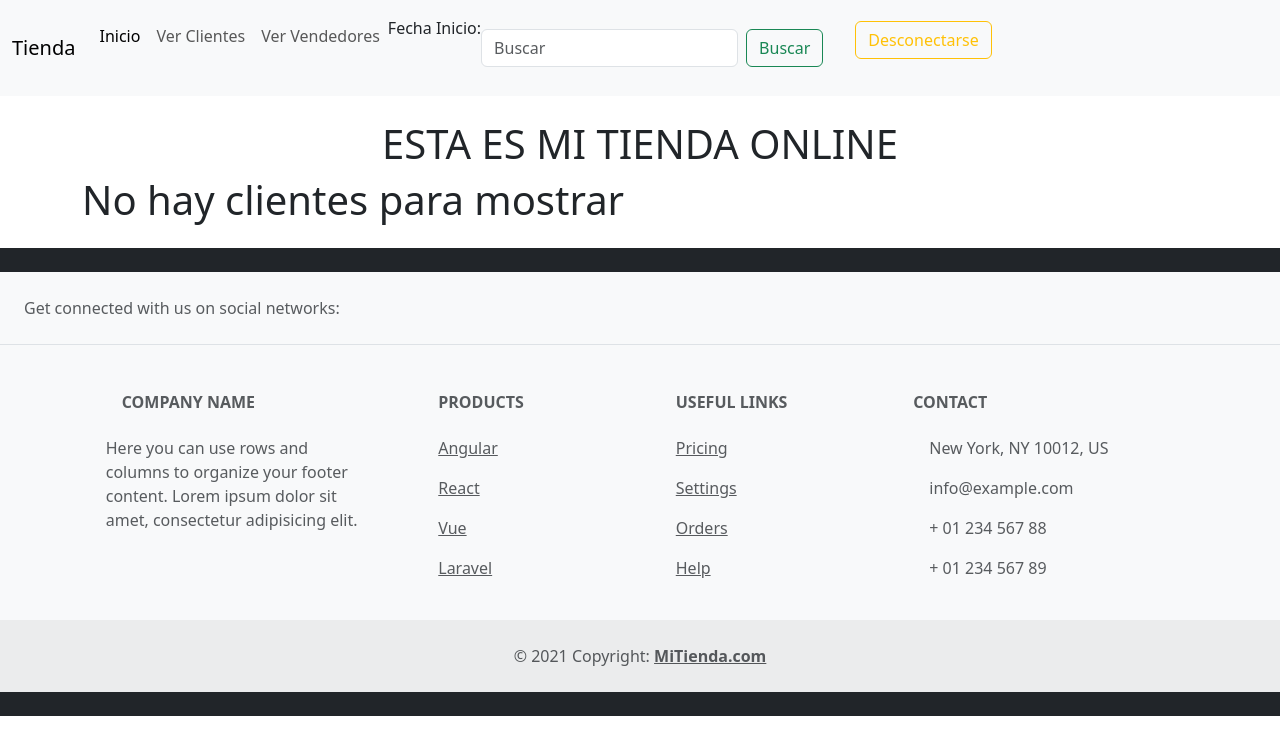
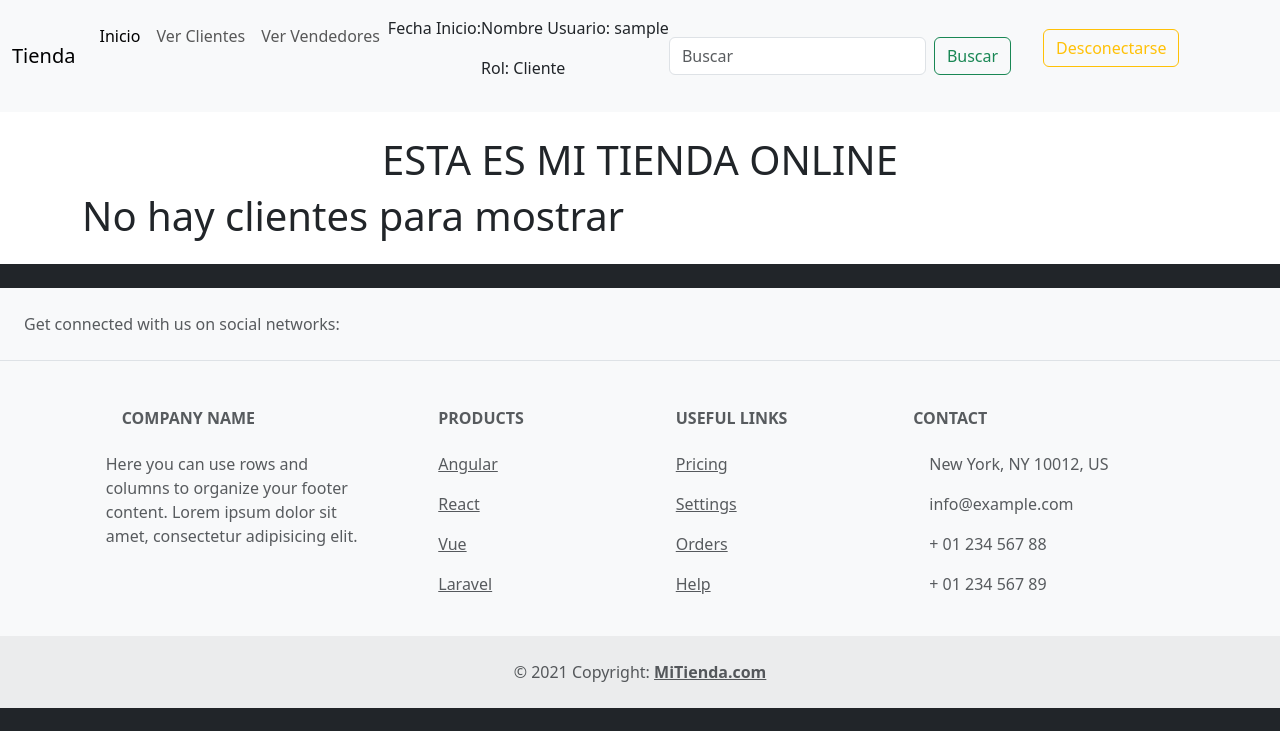
Before and after one commit to OscarDiazRomero31/ProyectoDjango, a Django app: page /clientes/ in a window 1280 px wide. Shown: the top 731 px of the page. Run offline with Django 5.2, Linux system fonts and the light colour scheme; the visitor is signed in with stand-in values (Sample User, id 1); data that the repository does not hold is empty; some libraries are stand-ins or nearby versions.

Commit message:
Controlada las sesiones, hecho el login y creado el modelo Producto de Fruteria

```diff
--- a/tienda/mysite/settings.py
+++ b/tienda/mysite/settings.py
@@ -131,6 +131,6 @@ INTERNAL_IPS = ["127.0.0.1"]
 
 AUTH_USER_MODEL = 'tienda.Usuario'
 
-LOGIN_REDIRECT_URL = 'index'
+LOGIN_REDIRECT_URL = 'inicio'
 
-LOGOUT_REDIRECT_URL = 'index'
+LOGOUT_REDIRECT_URL = 'inicio'
--- a/tienda/mysite/urls.py
+++ b/tienda/mysite/urls.py
@@ -20,5 +20,6 @@ from django.urls import path, include
 urlpatterns = [
     path('admin/', admin.site.urls),
     path("__debug__/", include("debug_toolbar.urls")),
+    path('accounts/', include('django.contrib.auth.urls')),
     path('', include('tienda.urls')),
 ]
--- a/tienda/tienda/models.py
+++ b/tienda/tienda/models.py
@@ -29,3 +29,8 @@ class Vendedor (models.Model):
 
     def __str__(self):
         return self.usuario.username
+
+class Producto (models.Model):
+    nombre = models.CharField(max_length=100)
+    precio = models.FloatField(default=0)
+    tipoFruta = models.CharField(max_length=100)
--- a/tienda/tienda/templates/estructura/menu.html
+++ b/tienda/tienda/templates/estructura/menu.html
@@ -10,15 +10,35 @@
           <a class="nav-link active" aria-current="page" href="{% url 'inicio' %}">Inicio</a>
         </li>
         <li class="nav-item">
+          {% if perms.tienda.view_cliente%}
           <a class="nav-link" href="{% url 'lista_clientes' %}">Ver Clientes</a>
+          {% endif %}
         </li>
         <li class="nav-item">
+          {% if perms.tienda.view_vendedor%}
           <a class="nav-link" href="{% url 'lista_vendedores' %}">Ver Vendedores</a>
+          {% endif %}
         </li>
         <li>
           <p>Fecha Inicio:
             <br>{{ request.session.fecha_inicio }}</br>
           </p>
+          <li>
+            {% if request.user.is_authenticated %}
+            <p>
+              Nombre Usuario: {{ request.user }}
+            </p>
+            <p>
+              {% if request.user.rol == 1 %}
+              Rol: Administrador
+              {% elif request.user.rol == 2 %}
+              Rol: Cliente
+              {% else %}
+              Rol: Vendedor
+              {% endif %}
+            </p>
+            {% endif %}
+          </li>
         </li>
       </ul>
       <form class="d-flex" role="search">
@@ -41,9 +61,10 @@
         {% endif %}
 
         {% if request.user.is_authenticated %}
-        <a class="btn btn-outline-warning" href="{% url 'logout' %}">
+        <form action="{% url 'logout' %}" method="POST">
+        {% csrf_token %}
+        <button class="btn btn-outline-warning" type="submit">
           Desconectarse
-        </a>
         {% endif %}
       </ul>
     </div>
--- a/tienda/tienda/views.py
+++ b/tienda/tienda/views.py
@@ -4,6 +4,7 @@ from datetime import datetime
 from .forms import *
 from django.contrib.auth import login
 from django.contrib.auth.models import Group
+from django.contrib.auth.decorators import permission_required
 
 # Create your views here.
 def index(request):
@@ -13,11 +14,13 @@ def index(request):
 
     return render(request, 'index.html', {})
 
+@permission_required('tienda.view_cliente')
 def lista_clientes(request):
     clientes = Cliente.objects.all()
     #clientes = None //nos mostraria en el template el mensaje de no hay clientes.
     return render(request,'cliente/lista_clientes.html', {'clientes_mostrar': clientes})
 
+@permission_required('tienda.view_vendedor')
 def lista_vendedores(request):
     vendedores = Vendedor.objects.all()
     return render(request,'vendedor/lista_vendedores.html',{'vendedores_mostrar': vendedores})
```
Also changed, not shown: tienda/tienda/migrations/0002_producto.py (added).
